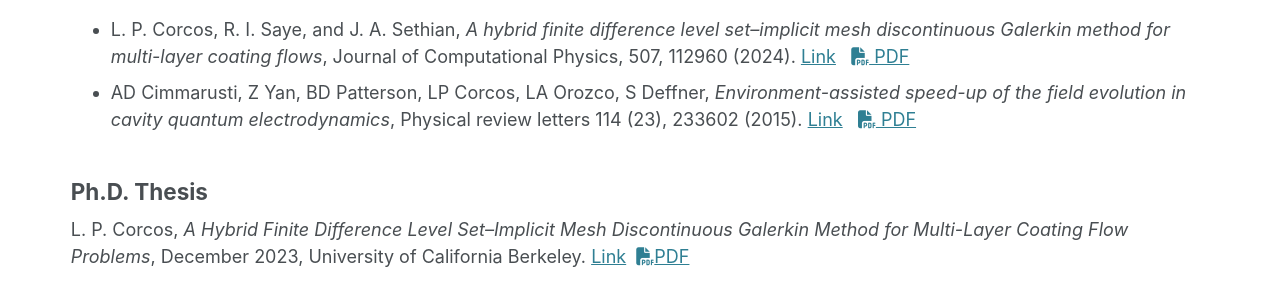
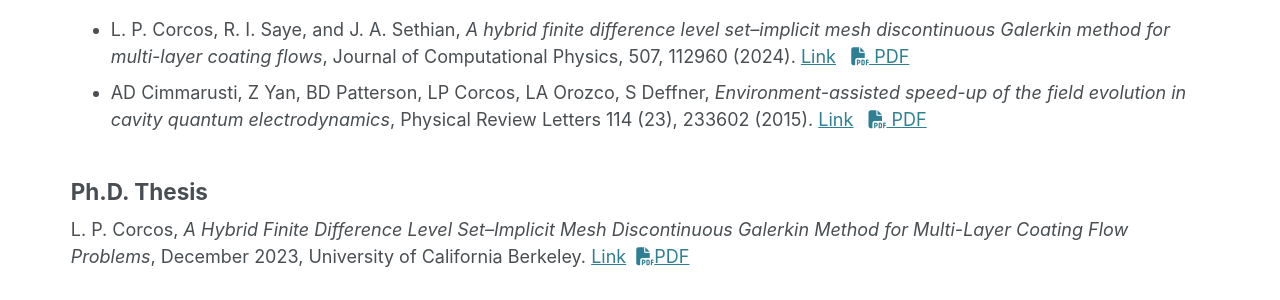
Before and after one commit to lpcorcos/lpcorcos.github.io, a Jekyll site: the page built from _pages/publications.html, in a window 1280 px wide. Shown: the part 249-549 px from the top of the page. Built offline with Jekyll 4.4.1, drawn with Linux system fonts in a browser that asks for light colours.

```diff
--- a/_config.yml
+++ b/_config.yml
@@ -63,7 +63,7 @@ author:
   instagram        :  'lukecorcosfc'
   instagram2       :  'the_stockdude'
   lastfm           : # Username
-  linkedin         :  luke-corcos-32b9a448
+  linkedin         :  lukecorcos
   mastodon         : # URL
   medium           : # URL
   pinterest        : # Username
--- a/_pages/publications.html
+++ b/_pages/publications.html
@@ -25,7 +25,7 @@ description: Luke P. Corcos publications
 </li>
   <li>AD Cimmarusti, Z Yan, BD Patterson, LP Corcos, LA Orozco, S Deffner,
   <i>Environment-assisted speed-up of the field evolution in cavity quantum electrodynamics</i>,
-  Physical review letters 114 (23), 233602 (2015).
+  Physical Review Letters 114 (23), 233602 (2015).
   <a href= "https://doi.org/10.1103/PhysRevLett.114.233602">Link</a> &nbsp
   <a href="http://lpcorcos.github.io/publications/PhysRevLett.114.233602.pdf"> <i class="fa-solid fa-file-pdf"></i> PDF</a>
 </ul>
```
